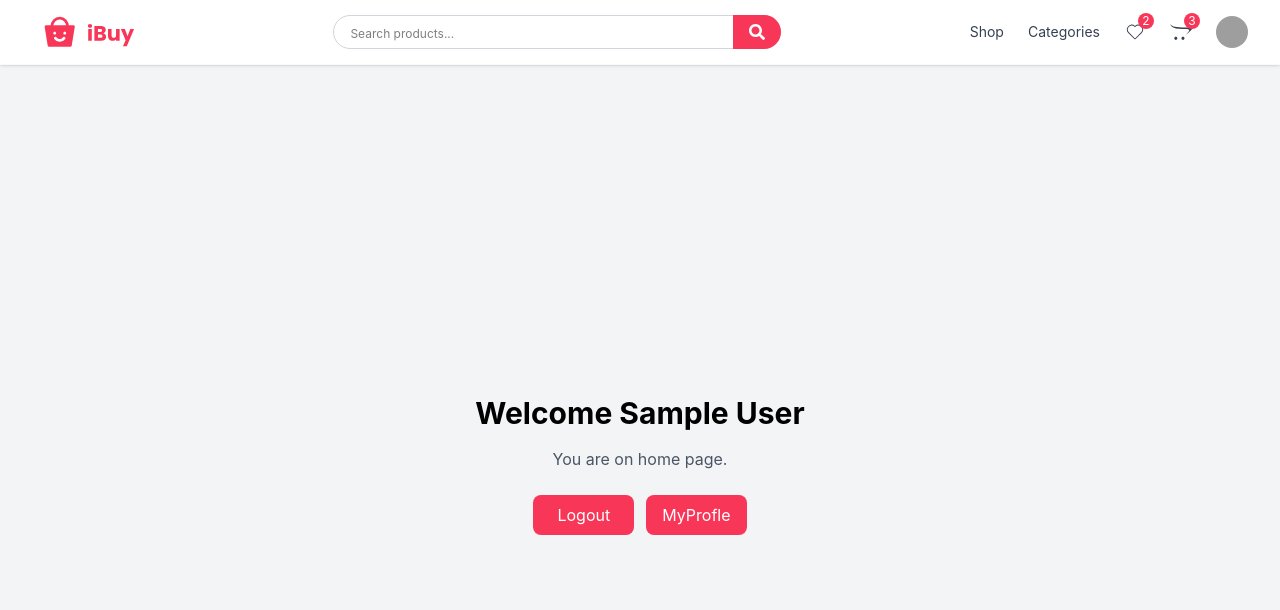
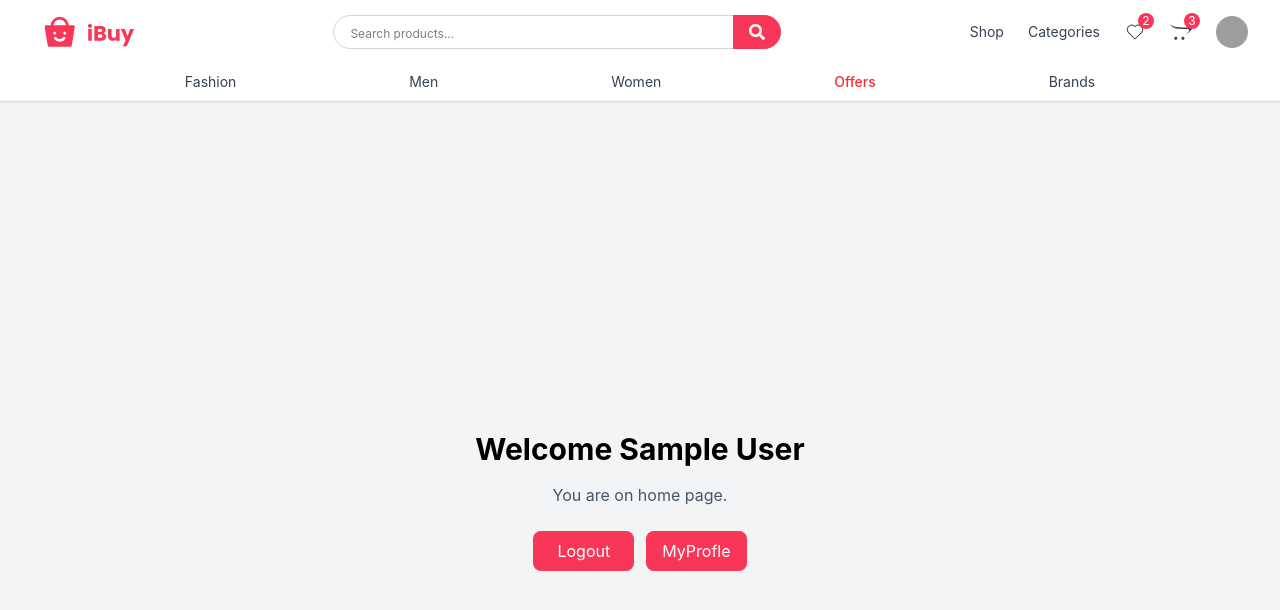
Before and after one commit to rajiarasheed/iBuy, a React (Vite) app in the folder frontend/: page / in a window 1280 px wide. Shown: the top 610 px of the page. Built offline with nearby package versions, Linux system fonts and the light colour scheme; sample sign-in values are in the browser's storage; grey boxes are pictures that could not be loaded.

Commit message:
Navbar bottom created and make resposive

```diff
--- a/frontend/src/components/ui/Navbar.jsx
+++ b/frontend/src/components/ui/Navbar.jsx
@@ -21,13 +21,13 @@ const Navbar = () => {
           {/* TOP NAVBAR */}
           <div className="flex items-center justify-between h-16">
             {/* LOGO */}
-            <Link to="/" className="text-3xl font-bold text-primary">
+            <Link to="/" className="text-3xl font-bold text-primary flex-shrink-0">
               <img src={logo} alt="iBuy Logo" className="h-12 sm:h-14 w-auto" />
             </Link>
 
             {/* SEARCH BAR - DESKTOP */}
 
-            <div className="flex flex-1 max-w-md mx-8">
+            <div className="hidden md:flex flex-1 max-w-md mx-8">
               <div className="relative w-full">
                 <input
                   type="text"
@@ -40,6 +40,20 @@ const Navbar = () => {
                 </div>
               </div>
             </div>
+
+
+          {/* MOBILE SEARCH */}
+          <div className="md:hidden flex-1 max-w-[120px]">
+            <div className="relative w-full">
+              <input
+                type="text"
+                placeholder="Search..."
+                className="placeholder:text-xs py-2 pl-11 pr-4 focus:outline-none"
+              />
+
+              <FaSearch className="absolute left-4 top-1/2 -translate-y-1/2 text-gray-500" />
+            </div>
+          </div>
 
             {/* DESKTOP MENU */}
             <div className="hidden md:flex items-center gap-6 text-sm">
@@ -153,19 +167,19 @@ const Navbar = () => {
               )}
             </button>
           </div>
+          {/* MOBILE CATEGORY TABS */}
+          <div className=" flex items-center justify-evenly gap-5 overflow-x-auto whitespace-nowrap text-sm py-2 scrollbar-hide">
+            <Link className="text-gray-700 hover:text-primary">Fashion</Link>
 
-          {/* MOBILE SEARCH */}
-          {/* <div className="md:hidden pb-3">
-            <div className="relative">
-              <input
-                type="text"
-                placeholder="Search products..."
-                className="w-full border border-gray-300 rounded-full py-2 pl-11 pr-4 focus:outline-none focus:ring-2 focus:ring-primary"
-              />
+            <Link className="text-gray-700 hover:text-primary">Men</Link>
 
-              <FaSearch className="absolute left-4 top-1/2 -translate-y-1/2 text-gray-500" />
-            </div>
-          </div> */}
+            <Link className="text-gray-700 hover:text-primary">Women</Link>
+
+            <Link className="text-red-500 font-medium">Offers</Link>
+
+            <Link className="text-gray-700 hover:text-primary">Brands</Link>
+          </div>
+
 
           {/* MOBILE MENU */}
           {mobileMenu && (
```
